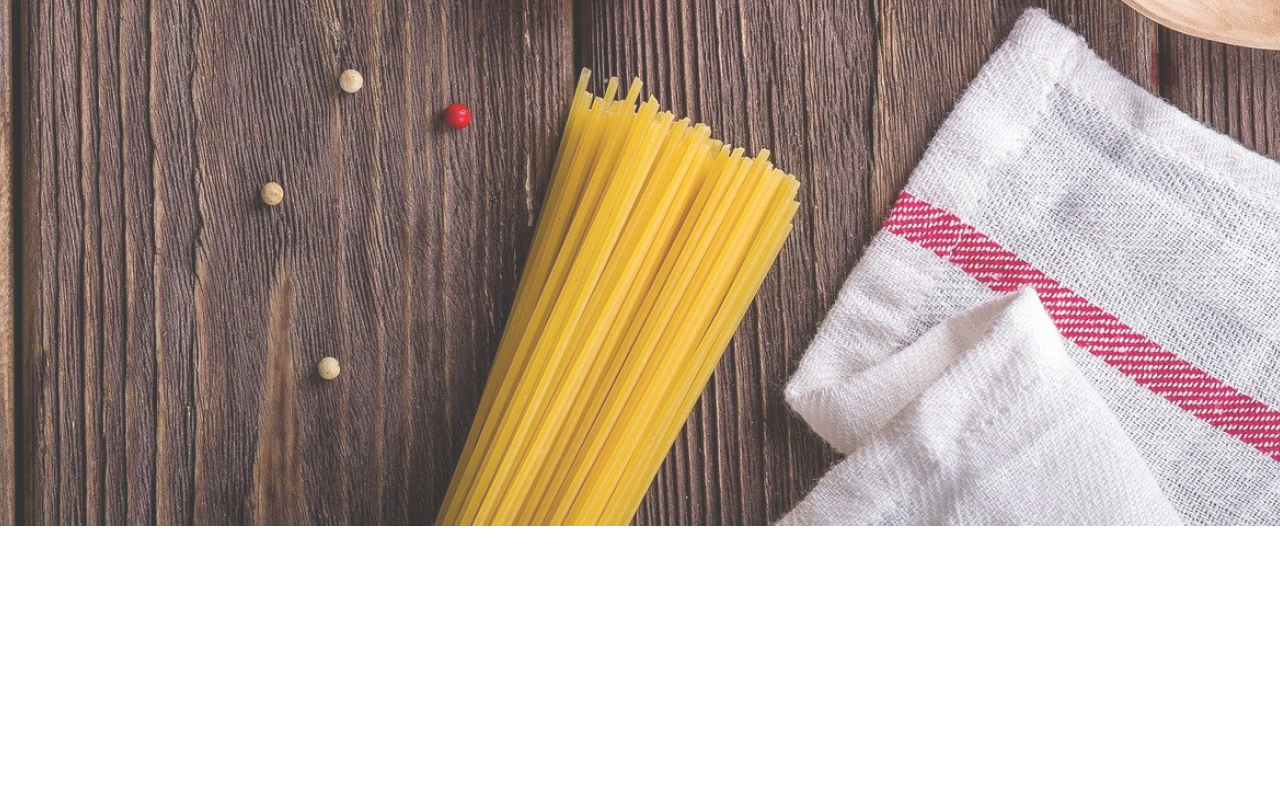
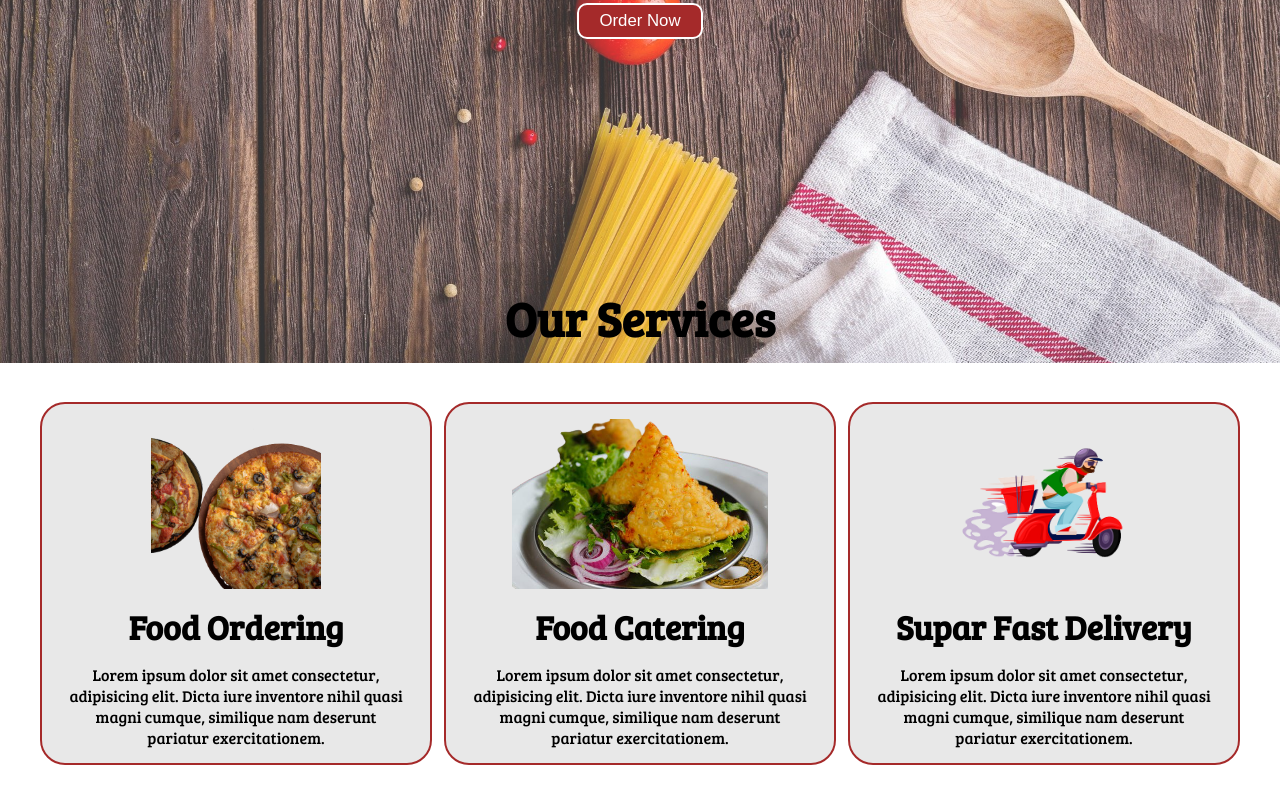
Before and after one commit to meet23115/Restaurant-Website, a plain HTML site: page index.html in a window 1280 px wide. Shown: the part 437-1239 px from the top of the page. Before the commit the page ends 963 px from the top, so only its background shows below. Drawn offline with Linux system fonts and the light colour scheme.

Commit message:
Services section is completed

```diff
--- a/css/style.css
+++ b/css/style.css
@@ -4,15 +4,19 @@
     padding: 0;
 }
 
+/* Navigation */
 #navbar{
     display: flex;
     position: relative;
+    top: 0px;
     align-items: center;
 }
 #navbar::before{
     content: "";
     background-color: #000000;
     position: absolute;
+    top: 0px;
+    left: 0px;
     height: 100%;
     width: 100%;
     z-index: -1;
@@ -47,30 +51,29 @@
     background-color: #ffffff;
 }
 
-
+/* Home Section */
 #home{
-    height: 400px;
+    height: 635px;
     display: flex;
     flex-direction: column;
     justify-content: center;
     align-items: center;
     padding: 5px 200px;
 }
-
 #home::before{
     content: "";
     background: url(../images/bg1.jpg) no-repeat center center/cover;
     position: absolute;
-    height: 174%;
+    top: 0px;
+    left: 0px;
+    height: 100%;
     width: 100%;
     z-index: -1;
     opacity: 0.8;
 }
-
 #home h1{
     color: #ffffff;
     text-align: center;
-    font-family: 'Bree Serif', serif;
 }
 #home p{
     color: #ffffff;
@@ -78,9 +81,41 @@
     font-size: 1.2rem;
     font-family: 'Bree Serif', serif;
 }
+
+
+/* Services Section */
+#services{
+    display: flex;
+    margin: 34px;
+}
+#services .box{
+    border: 2px solid #a52a2a;
+    background-color: #e8e8e8;
+    padding: 15px 22px;
+    margin: 3px 6px;
+    border-radius: 25px;
+}
+#services .box img{
+    height: 170px;
+    margin: auto;
+    display: block;
+}
+#services .box p{
+    font-family: 'Bree Serif', serif;
+}
+
+/* Client Section */
+
+/* Utility Classes */
 .h-primary{
     font-size: 3rem;
     padding: 15px;
+    font-family: 'Bree Serif', serif;
+}
+.h-secondary{
+    font-size: 2.1rem;
+    padding: 15px;
+    font-family: 'Bree Serif', serif;
 }
 .btn{
     padding: 6px 20px;
@@ -92,3 +127,6 @@
     border-radius: 10px;
     cursor: pointer;
 }
+.center{
+    text-align: center;
+}
--- a/index.html
+++ b/index.html
@@ -32,5 +32,27 @@
         </p>
         <button class="btn">Order Now</button>
     </section>
+
+    <section class="services-container">
+        <h1 class="h-primary center">Our Services</h1>
+        <div id="services">
+            <div class="box">
+                <img src="images\img1.png" alt="">
+                <h2 class="h-secondary center">Food Ordering</h2>
+                <p class="center">Lorem ipsum dolor sit amet consectetur, adipisicing elit. Dicta iure inventore nihil quasi magni cumque, similique nam deserunt pariatur exercitationem.</p>
+            </div>
+            <div class="box">
+                <img src="images\img2.png" alt="">
+                <h2 class="h-secondary center">Food Catering</h2>
+                <p class="center">Lorem ipsum dolor sit amet consectetur, adipisicing elit. Dicta iure inventore nihil quasi magni cumque, similique nam deserunt pariatur exercitationem.</p>
+            </div>
+            <div class="box">
+                <img src="images\img3.png" alt="">
+                <h2 class="h-secondary center">Supar Fast Delivery</h2>
+                <p class="center">Lorem ipsum dolor sit amet consectetur, adipisicing elit. Dicta iure inventore nihil quasi magni cumque, similique nam deserunt pariatur exercitationem.</p>
+            </div>
+
+        </div>
+    </section>
 </body>
 </html>
```
